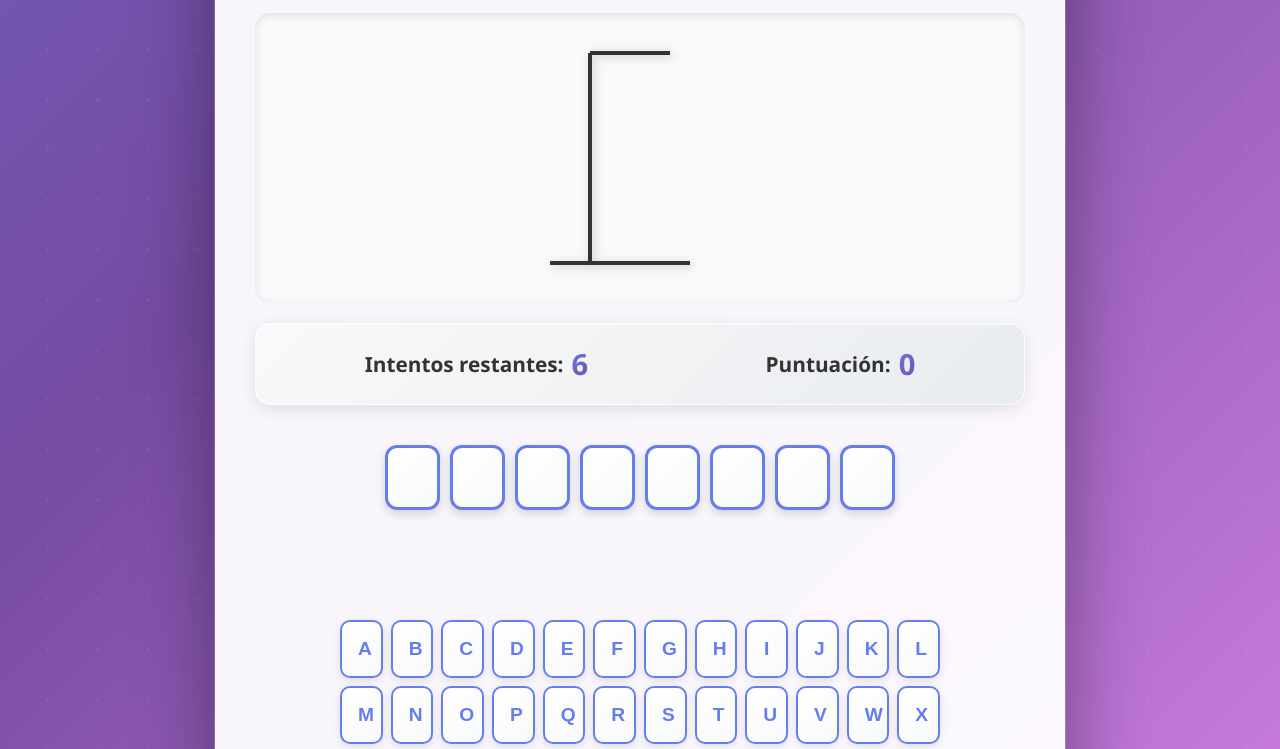
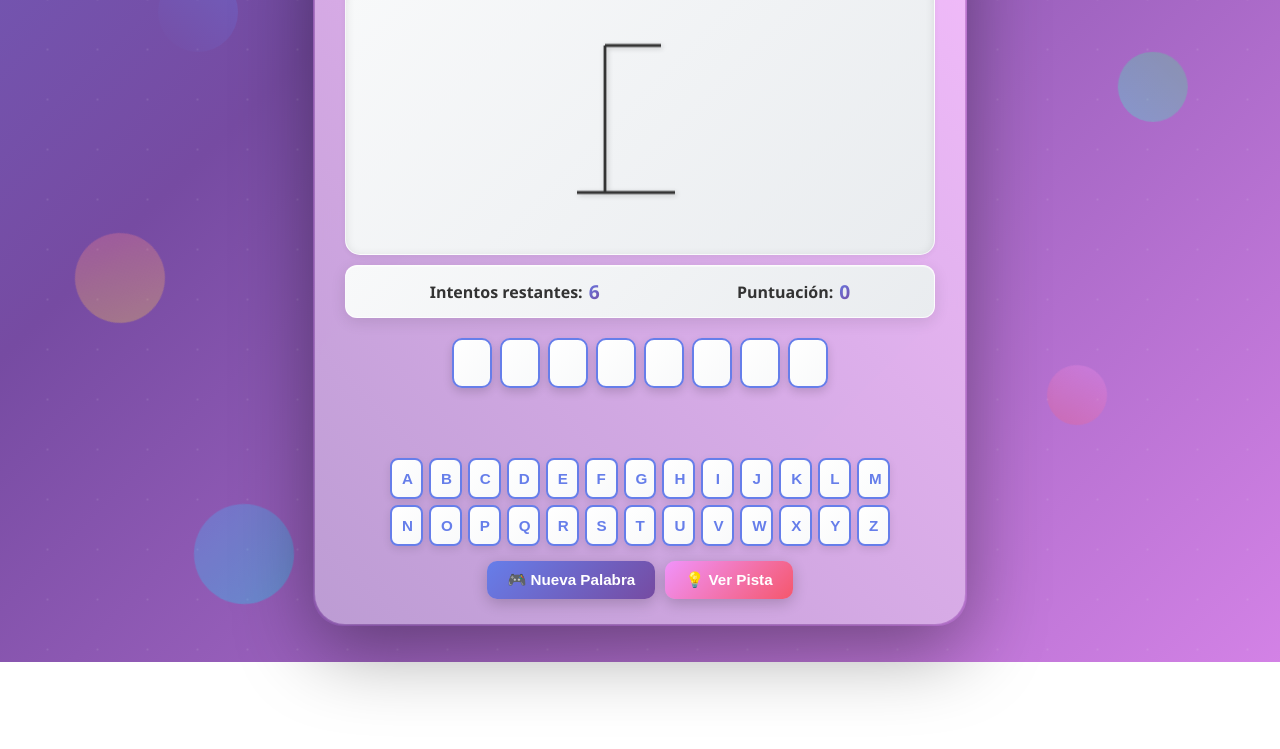
Before and after one commit to santiago999-hub/hangman-santy, a plain HTML site: page index.html in a window 1280 px wide. Shown: the part 138-887 px from the top of the page. After the commit the page ends 800 px from the top, so only its background shows below. Drawn offline with Linux system fonts and the light colour scheme.

Commit message:
Compact design with enhanced graphics: floating shapes, border glow, smaller UI

```diff
--- a/index.html
+++ b/index.html
@@ -7,6 +7,15 @@
     <link rel="stylesheet" href="style.css">
 </head>
 <body>
+    <!-- Elementos decorativos flotantes -->
+    <div class="floating-shapes">
+        <div class="shape shape-1"></div>
+        <div class="shape shape-2"></div>
+        <div class="shape shape-3"></div>
+        <div class="shape shape-4"></div>
+        <div class="shape shape-5"></div>
+    </div>
+
     <div class="container">
         <h1>🎮 Ahorcado / Hangman</h1>
 
--- a/style.css
+++ b/style.css
@@ -42,16 +42,123 @@ body::before {
     100% { transform: translate(50px, 50px); }
 }
 
+/* Formas flotantes decorativas */
+.floating-shapes {
+    position: fixed;
+    top: 0;
+    left: 0;
+    width: 100%;
+    height: 100%;
+    overflow: hidden;
+    pointer-events: none;
+    z-index: 0;
+}
+
+.shape {
+    position: absolute;
+    border-radius: 50%;
+    opacity: 0.3;
+    animation: float 15s infinite ease-in-out;
+}
+
+.shape-1 {
+    width: 80px;
+    height: 80px;
+    background: linear-gradient(135deg, #667eea, #764ba2);
+    top: 10%;
+    left: 10%;
+    animation-delay: 0s;
+    animation-duration: 20s;
+}
+
+.shape-2 {
+    width: 60px;
+    height: 60px;
+    background: linear-gradient(135deg, #f093fb, #f5576c);
+    top: 60%;
+    left: 80%;
+    animation-delay: 2s;
+    animation-duration: 18s;
+}
+
+.shape-3 {
+    width: 100px;
+    height: 100px;
+    background: linear-gradient(135deg, #4facfe, #00f2fe);
+    top: 80%;
+    left: 15%;
+    animation-delay: 4s;
+    animation-duration: 22s;
+}
+
+.shape-4 {
+    width: 70px;
+    height: 70px;
+    background: linear-gradient(135deg, #43e97b, #38f9d7);
+    top: 20%;
+    left: 85%;
+    animation-delay: 1s;
+    animation-duration: 17s;
+}
+
+.shape-5 {
+    width: 90px;
+    height: 90px;
+    background: linear-gradient(135deg, #fa709a, #fee140);
+    top: 45%;
+    left: 5%;
+    animation-delay: 3s;
+    animation-duration: 19s;
+}
+
+@keyframes float {
+    0%, 100% {
+        transform: translate(0, 0) rotate(0deg);
+    }
+    25% {
+        transform: translate(30px, 30px) rotate(90deg);
+    }
+    50% {
+        transform: translate(0, 60px) rotate(180deg);
+    }
+    75% {
+        transform: translate(-30px, 30px) rotate(270deg);
+    }
+}
+
 .container {
-    background: rgba(255, 255, 255, 0.95);
-    backdrop-filter: blur(10px);
-    border-radius: 25px;
-    padding: 40px;
-    box-shadow: 0 25px 80px rgba(0, 0, 0, 0.4), 0 0 0 1px rgba(255, 255, 255, 0.3);
-    max-width: 850px;
+    background: rgba(255, 255, 255, 0.98);
+    backdrop-filter: blur(15px);
+    border-radius: 30px;
+    padding: 25px 30px;
+    box-shadow: 0 25px 80px rgba(0, 0, 0, 0.4),
+                0 0 0 1px rgba(255, 255, 255, 0.4),
+                inset 0 1px 0 rgba(255, 255, 255, 0.8);
+    max-width: 650px;
     width: 100%;
     position: relative;
+    z-index: 1;
     animation: fadeInUp 0.6s ease-out;
+}
+
+.container::before {
+    content: '';
+    position: absolute;
+    top: -2px;
+    left: -2px;
+    right: -2px;
+    bottom: -2px;
+    background: linear-gradient(45deg, #667eea, #764ba2, #f093fb, #667eea);
+    background-size: 400% 400%;
+    border-radius: 30px;
+    z-index: -1;
+    animation: borderGlow 8s ease infinite;
+    opacity: 0.6;
+}
+
+@keyframes borderGlow {
+    0%, 100% { background-position: 0% 50%; }
+    50% { background-position: 100% 50%; }
 }
 
 @keyframes fadeInUp {
@@ -71,11 +178,11 @@ h1 {
     -webkit-background-clip: text;
     -webkit-text-fill-color: transparent;
     background-clip: text;
-    margin-bottom: 30px;
-    font-size: 2.8em;
+    margin-bottom: 15px;
+    font-size: 2em;
     font-weight: 800;
     text-shadow: 2px 2px 4px rgba(0, 0, 0, 0.1);
-    letter-spacing: 2px;
+    letter-spacing: 1px;
     animation: titlePulse 2s ease-in-out infinite;
 }
 
@@ -88,15 +195,18 @@ h1 {
     display: flex;
     justify-content: center;
     align-items: center;
-    margin: 20px 0;
-    padding: 20px;
-    background: #f8f9fa;
+    margin: 10px 0;
+    padding: 10px;
+    background: linear-gradient(135deg, #f8f9fa 0%, #e9ecef 100%);
     border-radius: 15px;
-    box-shadow: inset 0 2px 10px rgba(0, 0, 0, 0.1);
+    box-shadow: inset 0 2px 10px rgba(0, 0, 0, 0.1),
+                0 2px 5px rgba(0, 0, 0, 0.05);
+    border: 1px solid rgba(255, 255, 255, 0.5);
 }
 
 .hangman-drawing svg {
     filter: drop-shadow(2px 2px 4px rgba(0, 0, 0, 0.2));
+    transform: scale(0.7);
 }
 
 .hidden {
@@ -111,21 +221,22 @@ h1 {
 .game-info {
     display: flex;
     justify-content: space-around;
-    margin-bottom: 30px;
-    padding: 20px;
+    margin-bottom: 15px;
+    padding: 12px 15px;
     background: linear-gradient(135deg, #f8f9fa 0%, #e9ecef 100%);
-    border-radius: 15px;
-    box-shadow: 0 4px 15px rgba(0, 0, 0, 0.1), inset 0 1px 0 rgba(255, 255, 255, 0.5);
+    border-radius: 12px;
+    box-shadow: 0 4px 15px rgba(0, 0, 0, 0.1),
+                inset 0 1px 0 rgba(255, 255, 255, 0.5);
     border: 1px solid rgba(255, 255, 255, 0.8);
 }
 
 .game-info p {
-    font-size: 1.3em;
+    font-size: 1em;
     color: #333;
     font-weight: 600;
     display: flex;
     align-items: center;
-    gap: 8px;
+    gap: 6px;
 }
 
 .game-info span {
@@ -134,31 +245,32 @@ h1 {
     -webkit-background-clip: text;
     -webkit-text-fill-color: transparent;
     background-clip: text;
-    font-size: 1.4em;
+    font-size: 1.2em;
 }
 
 .word-display {
     display: flex;
     justify-content: center;
     flex-wrap: wrap;
-    gap: 10px;
-    margin: 40px 0;
-    min-height: 60px;
+    gap: 8px;
+    margin: 20px 0;
+    min-height: 50px;
 }
 
 .letter-box {
-    width: 55px;
-    height: 65px;
-    border: 3px solid #667eea;
-    border-radius: 12px;
+    width: 40px;
+    height: 50px;
+    border: 2px solid #667eea;
+    border-radius: 10px;
     display: flex;
     align-items: center;
     justify-content: center;
-    font-size: 2.2em;
+    font-size: 1.6em;
     font-weight: 800;
     color: #333;
     background: linear-gradient(135deg, #ffffff 0%, #f8f9fa 100%);
-    box-shadow: 0 4px 10px rgba(0, 0, 0, 0.15), inset 0 1px 0 rgba(255, 255, 255, 0.5);
+    box-shadow: 0 4px 10px rgba(0, 0, 0, 0.15),
+                inset 0 1px 0 rgba(255, 255, 255, 0.5);
     transition: all 0.4s cubic-bezier(0.68, -0.55, 0.265, 1.55);
 }
 
@@ -177,21 +289,21 @@ h1 {
 
 .keyboard {
     display: grid;
-    grid-template-columns: repeat(auto-fit, minmax(40px, 1fr));
-    gap: 8px;
-    margin: 30px 0;
-    max-width: 600px;
+    grid-template-columns: repeat(auto-fit, minmax(32px, 1fr));
+    gap: 6px;
+    margin: 15px 0;
+    max-width: 500px;
     margin-left: auto;
     margin-right: auto;
 }
 
 .key {
-    padding: 16px;
+    padding: 10px;
     border: 2px solid #667eea;
     background: linear-gradient(135deg, #ffffff 0%, #f8f9fa 100%);
-    border-radius: 10px;
+    border-radius: 8px;
     cursor: pointer;
-    font-size: 1.2em;
+    font-size: 0.95em;
     font-weight: 700;
     color: #667eea;
     transition: all 0.3s cubic-bezier(0.68, -0.55, 0.265, 1.55);
@@ -259,10 +371,10 @@ h1 {
 
 .message {
     text-align: center;
-    font-size: 1.5em;
+    font-size: 1.2em;
     font-weight: bold;
-    margin: 20px 0;
-    min-height: 40px;
+    margin: 12px 0;
+    min-height: 35px;
     display: flex;
     align-items: center;
     justify-content: center;
@@ -278,16 +390,16 @@ h1 {
 
 .game-controls {
     display: flex;
-    gap: 15px;
+    gap: 10px;
     justify-content: center;
-    margin-top: 30px;
+    margin-top: 15px;
 }
 
 .btn-primary, .btn-secondary {
-    padding: 16px 35px;
+    padding: 10px 20px;
     border: none;
-    border-radius: 12px;
-    font-size: 1.15em;
+    border-radius: 10px;
+    font-size: 0.95em;
     font-weight: 700;
     cursor: pointer;
     transition: all 0.3s cubic-bezier(0.68, -0.55, 0.265, 1.55);
@@ -333,22 +445,23 @@ h1 {
 
 .hint {
     text-align: center;
-    margin-top: 20px;
-    padding: 20px;
+    margin-top: 12px;
+    padding: 12px 15px;
     background: linear-gradient(135deg, #fff3cd 0%, #ffe69c 100%);
-    border-radius: 15px;
+    border-radius: 12px;
     border: 2px solid #ffc107;
     color: #856404;
     font-style: italic;
-    min-height: 60px;
+    min-height: 45px;
     display: flex;
     align-items: center;
     justify-content: center;
     white-space: pre-line;
-    line-height: 1.8;
-    font-size: 1.1em;
+    line-height: 1.6;
+    font-size: 0.9em;
     font-weight: 600;
-    box-shadow: 0 4px 15px rgba(255, 193, 7, 0.3), inset 0 1px 0 rgba(255, 255, 255, 0.5);
+    box-shadow: 0 4px 15px rgba(255, 193, 7, 0.3),
+                inset 0 1px 0 rgba(255, 255, 255, 0.5);
     animation: hintAppear 0.5s ease;
 }
 
@@ -365,31 +478,59 @@ h1 {
 
 @media (max-width: 600px) {
     .container {
-        padding: 20px;
+        padding: 15px 20px;
+        max-width: 95%;
     }
 
     h1 {
-        font-size: 1.8em;
+        font-size: 1.5em;
+        margin-bottom: 10px;
+    }
+
+    .hangman-drawing {
+        padding: 5px;
+        margin: 8px 0;
     }
 
     .hangman-drawing svg {
-        width: 150px;
-        height: 180px;
+        transform: scale(0.5);
     }
 
     .letter-box {
-        width: 40px;
-        height: 50px;
-        font-size: 1.5em;
+        width: 32px;
+        height: 42px;
+        font-size: 1.2em;
     }
 
     .key {
-        padding: 10px;
-        font-size: 1em;
+        padding: 8px;
+        font-size: 0.85em;
     }
 
     .keyboard {
-        grid-template-columns: repeat(auto-fit, minmax(35px, 1fr));
-        gap: 5px;
+        grid-template-columns: repeat(auto-fit, minmax(28px, 1fr));
+        gap: 4px;
+    }
+
+    .btn-primary, .btn-secondary {
+        padding: 8px 15px;
+        font-size: 0.85em;
+    }
+
+    .game-info {
+        padding: 10px;
+    }
+
+    .game-info p {
+        font-size: 0.9em;
+    }
+
+    .hint {
+        font-size: 0.8em;
+        padding: 10px;
+    }
+
+    .shape {
+        opacity: 0.15;
     }
 }
```
